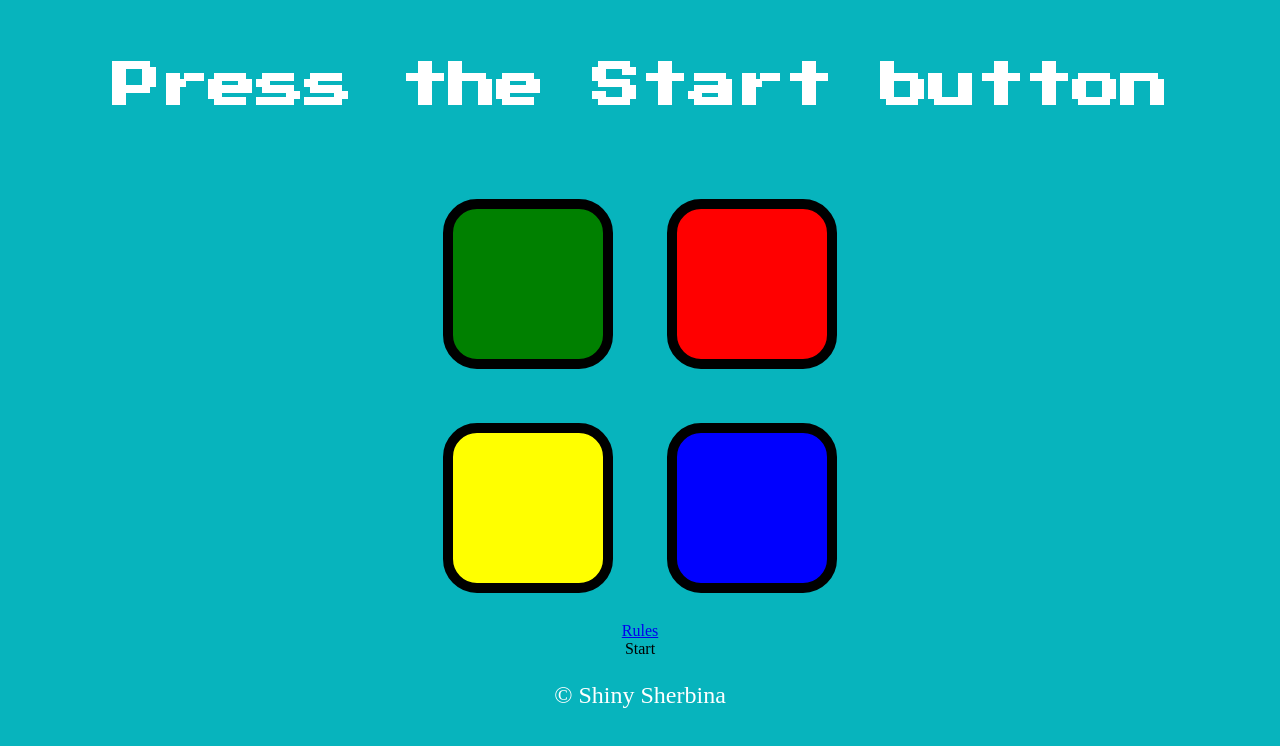
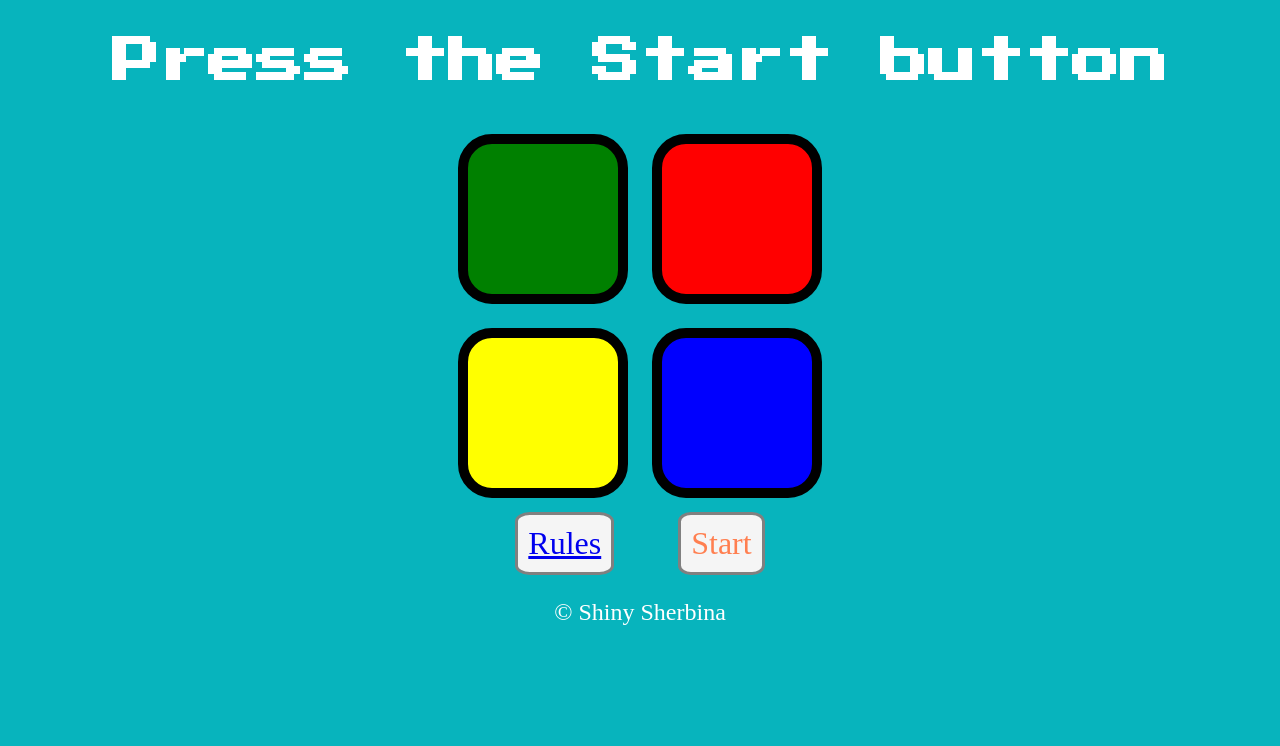
Before and after one commit to shinysherbina/SimonGame, a plain HTML site: page index.html in a window 1280 px wide. Drawn offline with nearby package versions, Linux system fonts and the light colour scheme.

Commit message:
Start  button style

```diff
--- a/styles.css
+++ b/styles.css
@@ -6,7 +6,7 @@ body {
 #level-title {
   font-family: 'Press Start 2P', cursive;
   font-size: 3rem;
-  margin:  5%;
+  margin:  3%;
   color: #ffffff;
 }
 
@@ -18,7 +18,7 @@ body {
 }
 
 .btn {
-  margin: 25px;
+  margin: 10px;
   display: inline-block;
   height: 150px;
   width: 150px;
@@ -51,3 +51,13 @@ body {
   box-shadow: 0 0 20px white;
   background-color: grey;
 }
+.control {
+  color :coral;
+  font-size: 2rem;
+  background-color: whitesmoke;
+  display: inline-block;
+  padding: 10px;
+  margin: 0px 30px;
+  border-radius: 15%;
+  border: solid grey;
+}
```
